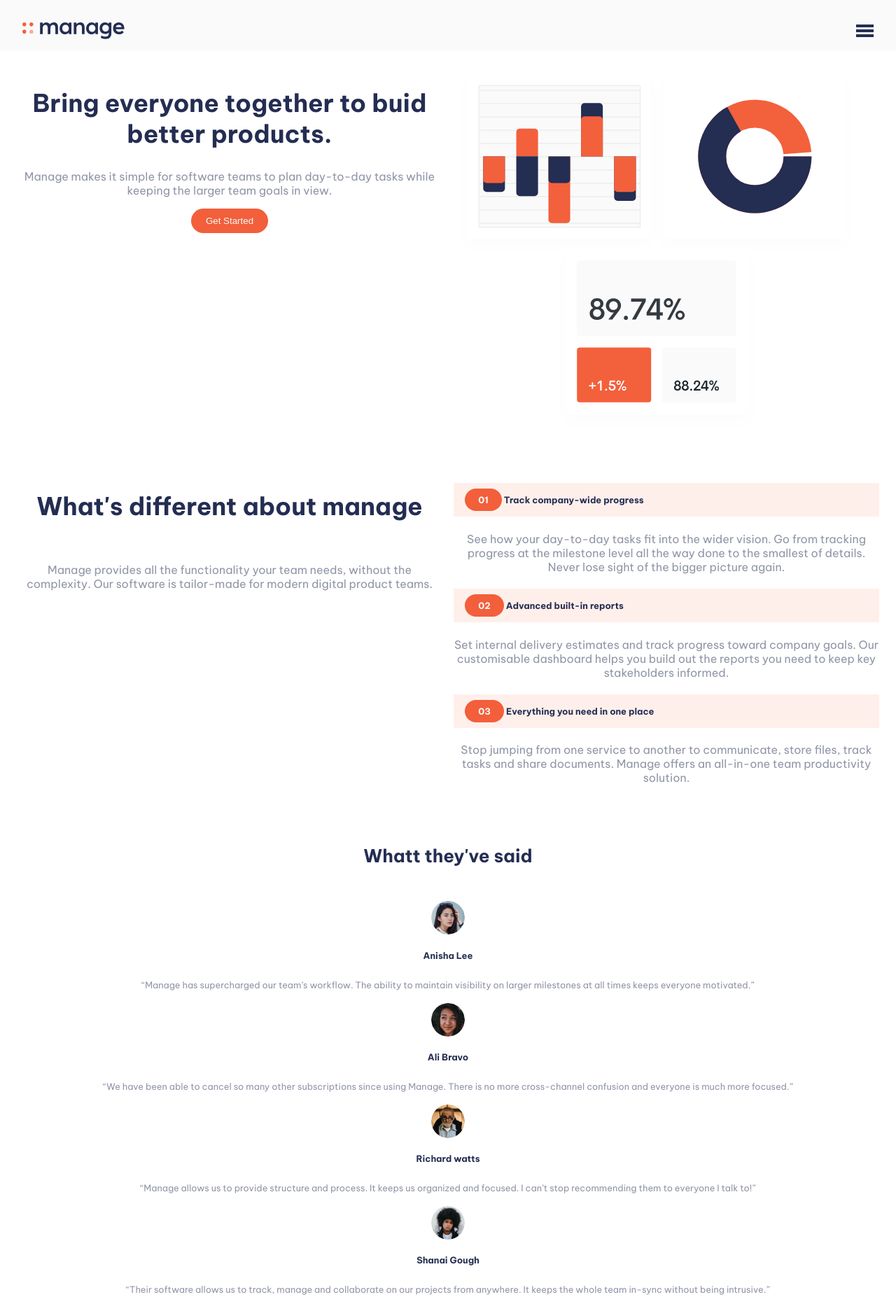
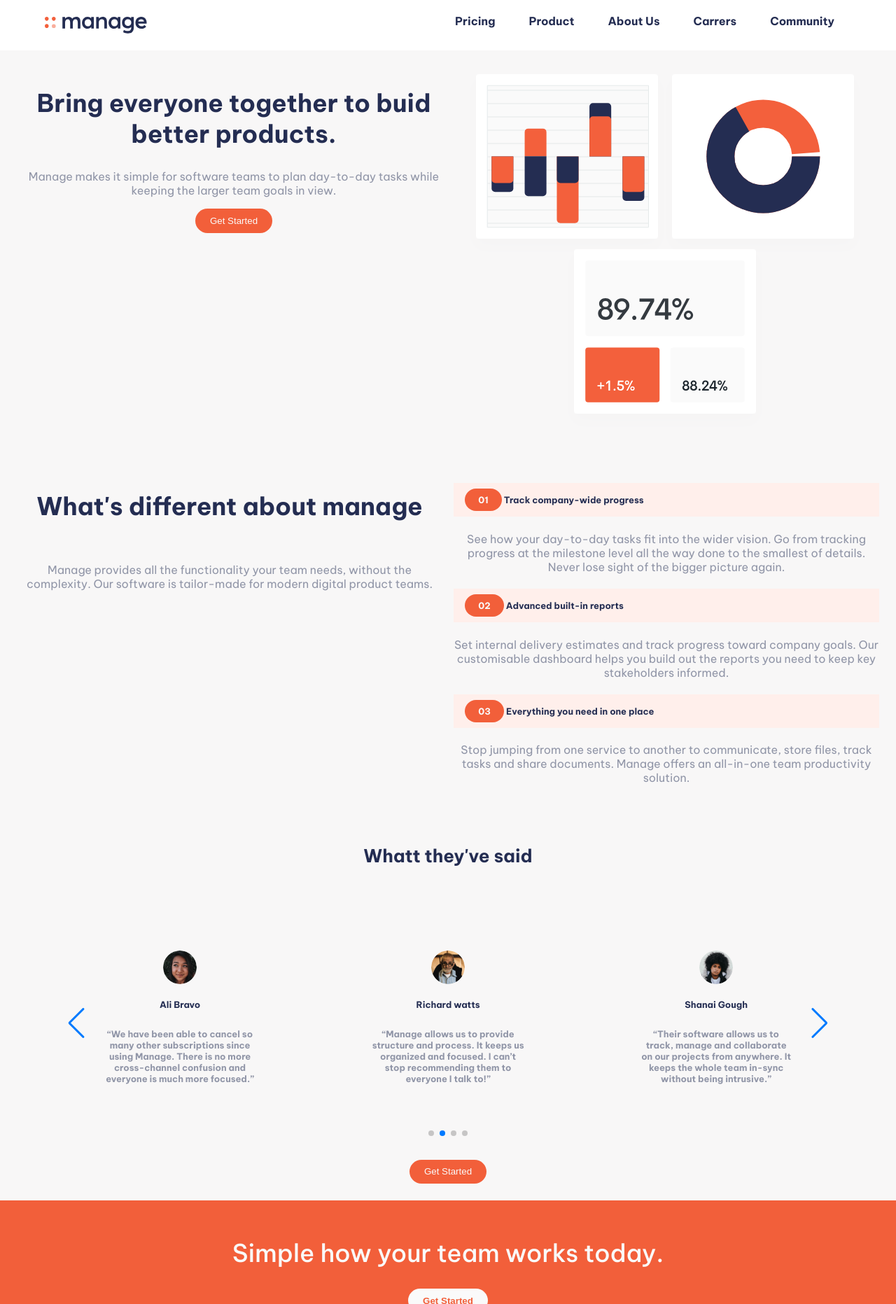
Before and after one commit to leo7mdz/Manage-lanading-page, a plain HTML site: page index.html in a window 1280 px wide. Shown: the top 1863 px of the page at 70% size. Drawn offline with nearby package versions, Linux system fonts and the light colour scheme.

Commit message:
add slider

```diff
--- a/assets/styles/style.css
+++ b/assets/styles/style.css
@@ -13,6 +13,8 @@
 
 html {
   box-sizing: border-box;
+  scroll-behavior: smooth;
+  scroll-padding-top: 4.5rem;
 }
 *,
 *::after,
@@ -38,32 +40,36 @@ a {
 body {
   margin: 0;
   font-family: 'Be Vietnam Pro', sans-serif;
+  background-color: rgba(248, 247, 247, 0.9);
 }
 
 .header {
   position: sticky;
+  top: 0;
+  left: 0;
+  right: 0;
+  height: 4.5rem;
   display: flex;
   justify-content: space-between;
   align-items: center;
   padding: 1rem 2rem;
-  padding-top: 2rem;
-  top: 0;
-  left: 0;
-  background-color: var(--Vary-Light-Gray);
+  background-color: rgb(255, 255, 255);
+  z-index: 100;
+  transition: padding 0.3s linear;
 }
 
 .menu {
+  position: absolute;
+  left: 0;
+  right: 0;
+  top: 99%;
   display: flex;
   flex-direction: column;
   align-items: center;
   justify-content: center;
-  position: absolute;
-  top: 99%;
-  left: 0;
-  right: 0;
   clip-path: polygon(0 0, 100% 0, 100% 0, 0 0);
   background-color: var(--Vary-Light-Gray);
-  transition: clip-path 0.3s;
+  transition: clip-path 0.3s linear;
 }
 
 .menu-is-active {
@@ -72,26 +78,28 @@ body {
 
 .menu__link {
   display: inline-block;
-  padding: 1.2rem 1.5rem;
+  padding: 1.4rem 1.5rem 1.2rem;
   color: var(--Dark-Blue);
   font-weight: 700;
   cursor: pointer;
 }
 .menu__link:hover {
-  background-color: rgba(66, 64, 64, 0.7);
+  background-color: rgba(66, 64, 64, 0.2);
+
   border-radius: 1rem;
 }
 
 .btn-header {
   display: none;
+
+  margin-right: auto;
+  margin-left: auto;
+  background-color: var(--Bright-Red);
+  border: none;
+  border-radius: 1.2rem;
+  padding: 0.6rem 1.3rem;
+  color: var(--Vary-Light-Gray);
 }
-
-/* .box-1 {
-  background-image: url(../images/bg-simplify-section-desktop.svg);
-  background-size: cover;
-  background-position: center;
-  background-repeat: no-repeat;
-} */
 
 .box {
   padding: 1.5rem;
@@ -158,10 +166,12 @@ body {
 .card-paragraph {
   font-size: 0.8rem;
   padding: 0.3rem 1rem;
+  font-weight: 700;
 }
 
 .button-cards {
   display: block;
+  margin-top: 1.2rem;
   margin-right: auto;
   margin-left: auto;
   background-color: var(--Bright-Red);
@@ -256,7 +266,21 @@ body {
   }
 }
 
-@media screen and (min-width: 768px) {
+@media screen and (min-width: 832px) {
+  .menu {
+    position: initial;
+    flex-direction: row;
+    clip-path: polygon(0 0, 100% 0, 100% 100%, 0 100%);
+    background-color: transparent;
+  }
+  .hamburger {
+    display: none;
+  }
+
+  .box-1 {
+    padding-right: 0;
+  }
+
   .box-1,
   .box-2 {
     display: grid;
@@ -278,3 +302,28 @@ body {
     justify-content: center;
   }
 }
+@media screen and (min-width: 1200px) {
+  .header {
+    padding-left: 5%;
+    padding-right: 5%;
+  }
+}
+
+/*start swiper */
+.swiper {
+  width: 90%;
+  height: 350px;
+}
+
+.card {
+  width: 250px;
+  margin-left: auto;
+  margin-right: auto;
+}
+
+.swiper-slide {
+  display: flex;
+  align-items: center;
+}
+
+/* end swiper */
--- a/index.html
+++ b/index.html
@@ -11,34 +11,41 @@
     <link rel="preconnect" href="https://fonts.gstatic.com" crossorigin>
     <link href="https://fonts.googleapis.com/css2?family=Be+Vietnam+Pro:wght@400;500;700&display=swap" rel="stylesheet">
     <link rel="stylesheet" href="https://cdnjs.cloudflare.com/ajax/libs/Swiper/8.0.7/swiper-bundle.css">
+    <link rel="stylesheet" href="https://cdnjs.cloudflare.com/ajax/libs/Swiper/8.0.7/swiper-bundle.css"
+        integrity="sha512-g0BdMh4zEp4DuzHdoenUitpFx195QZfSFq5sd04kXZLwz5F9pUlGqwk+1jlvBBFGOnTCt0b5FsmQyl+5v2fxWw=="
+        crossorigin="anonymous" referrerpolicy="no-referrer" />
     <title>Manage landing page</title>
 </head>
 
 <body>
     <header class="header">
         <div class="logo">
-            <img src="assets/images/logo.svg" alt="logo">
+            <a href="#pricing">
+                <img src="assets/images/logo.svg" alt="logo">
+            </a>
+
+
         </div>
 
         <nav class="nav-bar">
             <ul class="menu">
-                <li class="menu__item"><a href="#" class="menu__link">Pricing</a></li>
-                <li class="menu__item"><a href="#" class="menu__link">Product</a></li>
-                <li class="menu__item"><a href="#" class="menu__link">About Us</a></li>
-                <li class="menu__item"><a href="#" class="menu__link">Carrers</a></li>
-                <li class="menu__item"><a href="#" class="menu__link">Community</a></li>
+                <li class="menu__item"><a href="#pricing" class="menu__link">Pricing</a></li>
+                <li class="menu__item"><a href="#product" class="menu__link">Product</a></li>
+                <li class="menu__item"><a href="#about-us" class="menu__link">About Us</a></li>
+                <li class="menu__item"><a href="#carrers" class="menu__link">Carrers</a></li>
+                <li class="menu__item"><a href="#community" class="menu__link">Community</a></li>
             </ul>
         </nav>
 
-        <div>
+        <div class="hamburger">
             <img src="assets/images/icon-hamburger.svg" alt="iconMenu" class="item-menu">
         </div>
 
-        <button class="btn-header">Get Started</button>
+
     </header>
 
     <main>
-        <section class="box box-1">
+        <section class="box box-1" id="pricing">
             <div class="bg-hero">
                 <img src="assets/images/illustration-intro.svg" alt="illustration-intro" class="img-bg-hero">
             </div>
@@ -51,7 +58,7 @@
             </div>
         </section>
 
-        <section class="box box-2">
+        <section class="box box-2" id="product">
             <div class="about-header">
                 <h5 class="title about-header__title">What's different about manage</h5>
                 <p class="paragraph about-header__paragraph">Manage provides all the functionality your team needs,
@@ -88,13 +95,71 @@
             </div>
         </section>
 
-        <section class="box box-3">
+        <section class="box box-3" id="about-us">
             <div class="carreers-title">
                 <h2 class="title title-cards">Whatt they've said</h2>
             </div>
 
             <div class="cards">
-                <article class="card">
+
+                <div class="swiper">
+                    <!-- Additional required wrapper -->
+                    <div class="swiper-wrapper">
+                        <!-- Slides -->
+                        <div class="swiper-slide">
+                            <article class="card">
+                                <img src="assets/images/avatar-anisha.png" alt="anisha" class="card-image">
+                                <h5 class="title card-title">Anisha Lee</h5>
+                                <p class="paragraph card-paragraph">“Manage has supercharged our team’s workflow. The
+                                    ability to
+                                    maintain visibility on larger milestones at all times keeps everyone motivated.”
+                                </p>
+                            </article>
+                        </div>
+                        <div class="swiper-slide">
+                            <article class="card">
+                                <img src="assets/images/avatar-ali.png" alt="ali" class="card-image">
+                                <h5 class="title card-title">Ali Bravo</h5>
+                                <p class="paragraph card-paragraph">“We have been able to cancel so many other
+                                    subscriptions since
+                                    using Manage. There is no more cross-channel confusion and everyone is much more
+                                    focused.”</p>
+                            </article>
+                        </div>
+                        <div class="swiper-slide">
+                            <article class="card">
+                                <img src="assets/images/avatar-richard.png" alt="richard" class="card-image">
+                                <h5 class="title card-title">Richard watts</h5>
+                                <p class="paragraph card-paragraph">“Manage allows us to provide structure and process.
+                                    It keeps us
+                                    organized and focused. I can’t stop recommending them to everyone I talk to!”</p>
+                            </article>
+                        </div>
+                        <div class="swiper-slide">
+                            <article class="card">
+                                <img src="assets/images/avatar-shanai.png" alt="shanai" class="card-image">
+                                <h5 class="title card-title">Shanai Gough</h5>
+                                <p class="paragraph card-paragraph">“Their software allows us to track, manage and
+                                    collaborate on
+                                    our projects from anywhere. It keeps the whole team in-sync without being
+                                    intrusive.”</p>
+                            </article>
+                        </div>
+
+                    </div>
+                    <!-- If we need pagination -->
+                    <div class="swiper-pagination"></div>
+
+                    <!-- If we need navigation buttons -->
+                    <div class="swiper-button-prev"></div>
+                    <div class="swiper-button-next"></div>
+
+                    <!-- If we need scrollbar -->
+                    <!--   <div class="swiper-scrollbar"></div> -->
+                </div>
+
+
+                <!--  <article class="card">
                     <img src="assets/images/avatar-anisha.png" alt="anisha" class="card-image">
                     <h5 class="title card-title">Anisha Lee</h5>
                     <p class="paragraph card-paragraph">“Manage has supercharged our team’s workflow. The ability to
@@ -120,20 +185,20 @@
                     <h5 class="title card-title">Shanai Gough</h5>
                     <p class="paragraph card-paragraph">“Their software allows us to track, manage and collaborate on
                         our projects from anywhere. It keeps the whole team in-sync without being intrusive.”</p>
-                </article>
+                </article> -->
             </div>
 
             <button class="button-cards">Get Started</button>
         </section>
 
-        <section class="box box-4">
+        <section class="box box-4" id="carrers">
             <h2 class="title title-section-orange">Simple how your team works today.</h2>
             <button class="btn-section-orange">Get Started</button>
         </section>
 
     </main>
 
-    <footer class="footer">
+    <footer class="footer" id="community">
         <form class="form">
             <input type="email" class="input-email" name="email" placeholder="Update in your inbox...">
             <input type="submit" class="input-submit" value="go">
@@ -173,6 +238,10 @@
         </ul>
     </footer>
 
+    <script src="https://cdnjs.cloudflare.com/ajax/libs/Swiper/8.0.7/swiper-bundle.min.js"
+        integrity="sha512-WlN87oHzYKO5YOmINf1+pSkbt4gm+lOro4fiSTCjII4ykJe/ycHKIaa9b2l9OMkbqEA4NxwTXAGFjSXgqEh19w=="
+        crossorigin="anonymous" referrerpolicy="no-referrer"></script>
+
     <script src="https://cdnjs.cloudflare.com/ajax/libs/Swiper/8.0.7/swiper-bundle.min.js"></script>
 
     <script src="script.js"></script>
--- a/script.js
+++ b/script.js
@@ -15,3 +15,58 @@ window.addEventListener("scroll", (e) => {
     menu.classList.remove("menu-is-active");
   }
 });
+
+/*swiper*/
+
+const swiper = new Swiper(".swiper", {
+  // Optional parameters
+  direction: "horizontal",
+  loop: true,
+
+  //autoplay
+  autoplay: {
+    delay: 3000,
+  },
+
+  // If we need pagination
+  pagination: {
+    el: ".swiper-pagination",
+  },
+
+  // Navigation arrows
+  navigation: {
+    nextEl: ".swiper-button-next",
+    prevEl: ".swiper-button-prev",
+  },
+
+  // And if we need scrollbar
+  /*  scrollbar: {
+    el: ".swiper-scrollbar",
+  }, */
+
+  slidesPerView: 1,
+  spaceBetween: 10,
+
+  breakpoints: {
+    620: {
+      slidesPerView: 1,
+      spaceBetween: 20,
+    },
+    800: {
+      slidesPerView: 2,
+      spaceBetween: 40,
+    },
+    1000: {
+      slidesPerView: 3,
+      spaceBetween: 40,
+    },
+    1400: {
+      slidesPerView: 4,
+      spaceBetween: 50,
+    },
+  },
+});
+
+/* end swiper */
+
+/*form  */
```
